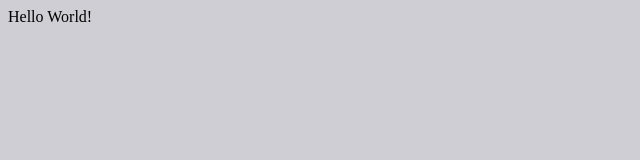
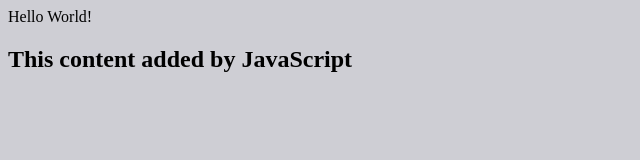
Before and after one commit to stforrester/Stuart-personal-website, a plain HTML site: page index.html in a window 1280 px wide. Shown: the whole page, without its empty margins (0-640 px from the left). Drawn offline with Linux system fonts and the light colour scheme.

Commit message:
add script.js, connect to index.html

```diff
--- a/index.html
+++ b/index.html
@@ -6,5 +6,6 @@
   </head>
   <body>
     <hi>Hello World!</hi>
+    <script src="./script.js"></script>
   </body>
 </html>
--- /dev/null
+++ b/script.js
@@ -0,0 +1,3 @@
+const h2 = document.createElement("h2");
+h2.textContent = "This content added by JavaScript";
+document.querySelector("body").appendChild(h2)
```
